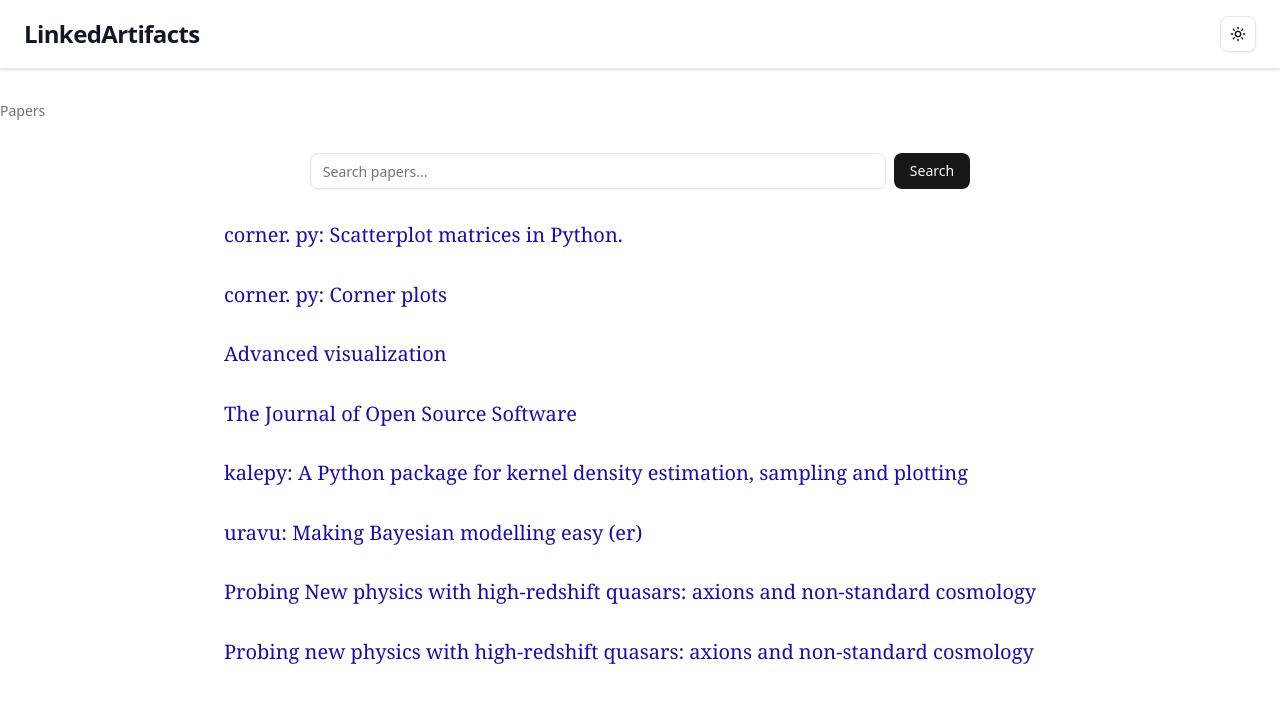
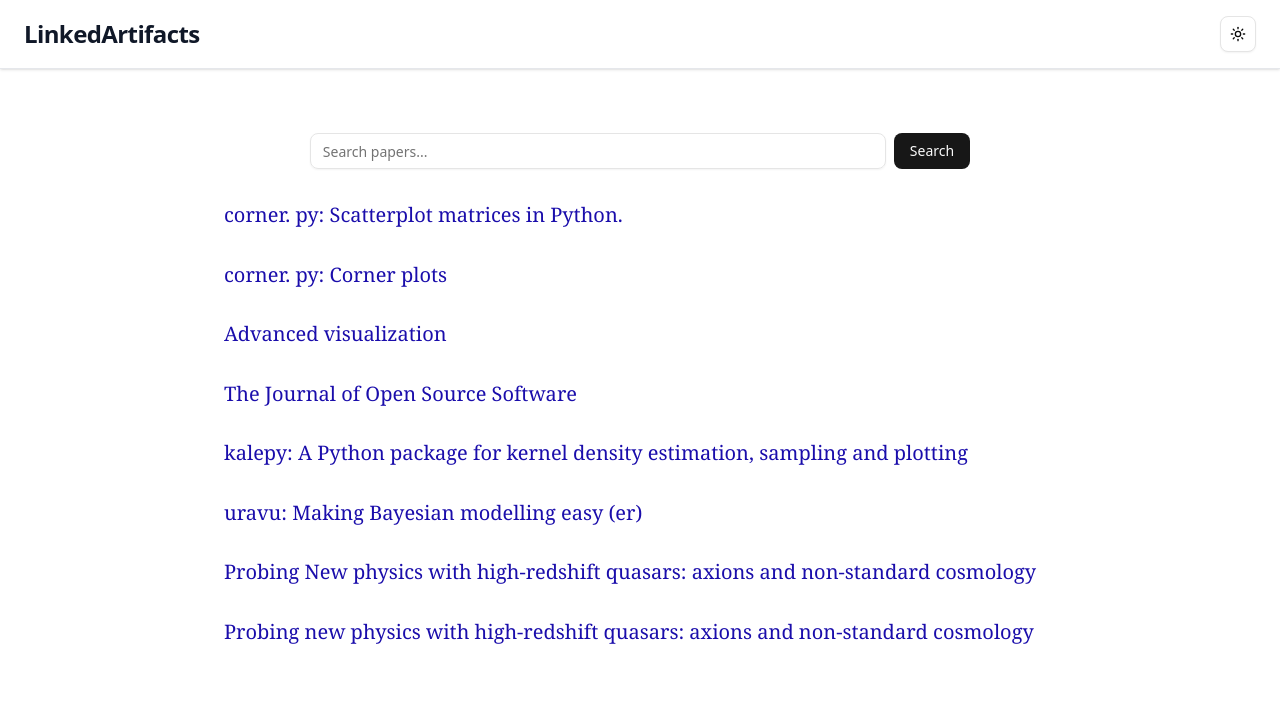
Before and after one commit to Matheusfrej/LinkedArtifacts, a Next.js app in the folder web/: page /papers in a window 1280 px wide. Shown: the top 702 px of the page. Built offline with nearby package versions, Linux system fonts and the light colour scheme.

Commit message:
♻️ Refactor breadcrumb

```diff
--- a/web/src/app/@breadcrumb/layout.tsx
+++ b/web/src/app/@breadcrumb/layout.tsx
@@ -1,7 +1,13 @@
+import { Breadcrumb } from 'components/ui/Breadcrumb'
+
 export default function Layout({
   children,
 }: Readonly<{
   children: React.ReactNode
 }>) {
-  return <div className="w-full max-w-7xl mx-auto">{children}</div>
+  return (
+    <div className="w-full max-w-7xl mx-auto">
+      <Breadcrumb>{children}</Breadcrumb>
+    </div>
+  )
 }
--- a/web/src/app/@breadcrumb/papers/[paperName]/page.tsx
+++ b/web/src/app/@breadcrumb/papers/[paperName]/page.tsx
@@ -1,12 +1,10 @@
 import {
   BreadcrumbItem,
-  BreadcrumbLink,
-  BreadcrumbList,
   BreadcrumbPage,
   BreadcrumbSeparator,
 } from 'components/ui/Breadcrumb'
 
-export default async function BreadcrumbSlot({
+export default async function Page({
   params,
 }: {
   params: { paperName: string }
@@ -15,14 +13,11 @@
   const paperName = decodeURIComponent(param.paperName)
 
   return (
-    <BreadcrumbList>
-      <BreadcrumbItem>
-        <BreadcrumbLink href="/papers">Papers</BreadcrumbLink>
-      </BreadcrumbItem>
+    <>
       <BreadcrumbSeparator />
       <BreadcrumbItem>
         <BreadcrumbPage className="capitalize">{paperName}</BreadcrumbPage>
       </BreadcrumbItem>
-    </BreadcrumbList>
+    </>
   )
 }
--- /dev/null
+++ b/web/src/app/@breadcrumb/papers/layout.tsx
@@ -0,0 +1,17 @@
+import {
+  BreadcrumbItem,
+  BreadcrumbLink,
+  BreadcrumbList,
+} from 'components/ui/Breadcrumb'
+import React from 'react'
+
+export default function Layout({ children }: { children: React.ReactNode }) {
+  return (
+    <BreadcrumbList>
+      <BreadcrumbItem>
+        <BreadcrumbLink href="/papers">Papers</BreadcrumbLink>
+      </BreadcrumbItem>
+      {children}
+    </BreadcrumbList>
+  )
+}
--- a/web/src/app/@breadcrumb/papers/page.tsx
+++ b/web/src/app/@breadcrumb/papers/page.tsx
@@ -1,18 +1,3 @@
-import {
-  Breadcrumb,
-  BreadcrumbItem,
-  BreadcrumbLink,
-  BreadcrumbList,
-} from 'components/ui/Breadcrumb'
-
-export default function BreadcrumbSlot() {
-  return (
-    <Breadcrumb>
-      <BreadcrumbList>
-        <BreadcrumbItem>
-          <BreadcrumbLink href="/papers">Papers</BreadcrumbLink>
-        </BreadcrumbItem>
-      </BreadcrumbList>
-    </Breadcrumb>
-  )
+export default async function Page() {
+  return null
 }
```
